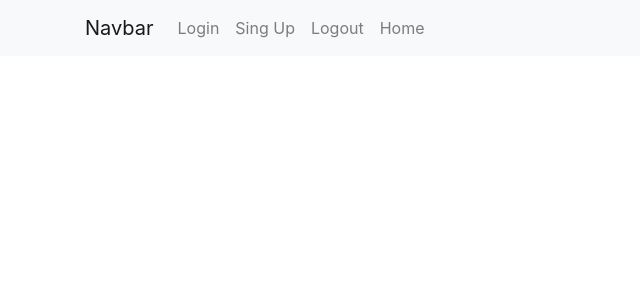
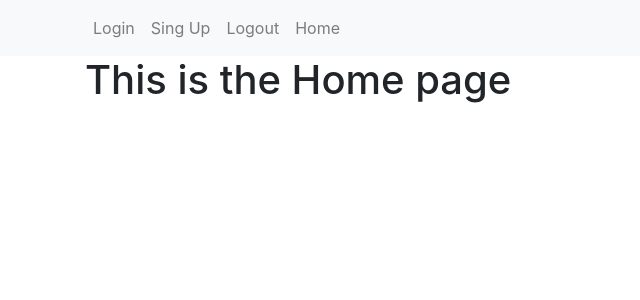
Before and after one commit to KaueReinbold/Reminders-Python, a Flask app: page / in a window 1280 px wide. Shown: the top 300 px of the page, without its empty margins (0-640 px from the left). Run offline with Flask 2, Linux system fonts and the light colour scheme; some libraries are stand-ins or nearby versions.

Commit message:
feat: add content to be replaced

```diff
--- a/website/templates/home.html
+++ b/website/templates/home.html
@@ -1 +1,4 @@
-{% extends 'index.html' %} {% block title %}Home{% endblock %}
+{% extends 'index.html' %} {% block title %}Home{% endblock %}\ {% block content
+%}
+<h1>This is the Home page</h1>
+{% endblock %}
--- a/website/templates/index.html
+++ b/website/templates/index.html
@@ -18,7 +18,6 @@
   <body>
     <nav class="navbar navbar-expand-lg navbar-light bg-light">
       <div class="container">
-        <a class="navbar-brand" href="#">Navbar</a>
         <button
           class="navbar-toggler"
           type="button"
@@ -41,6 +40,8 @@
         </div>
       </div>
     </nav>
+
+    <div class="container">{% block content %} {% endblock %}</div>
 
     <!-- jQuery first, then Popper.js, then Bootstrap JS -->
     <script
```
